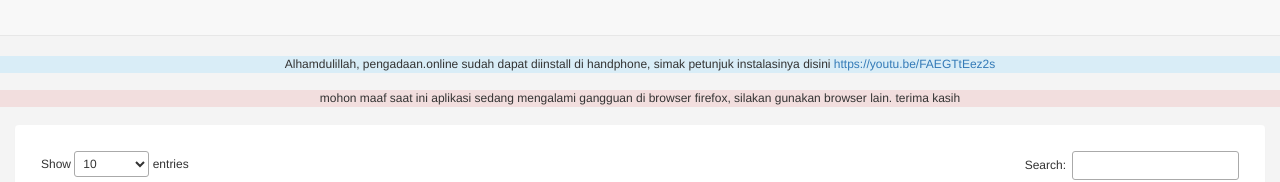
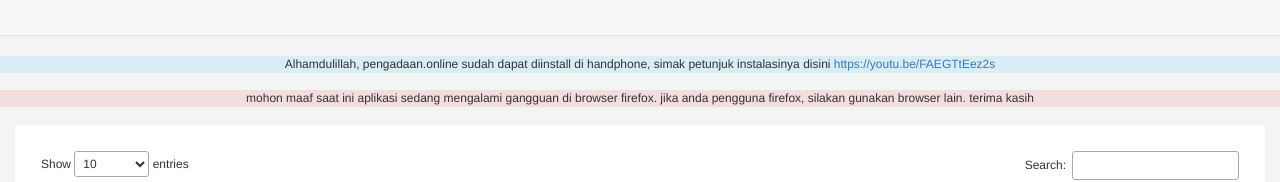
Before and after one commit to susantohenri/pengadaan.online, a plain HTML site: page index.html in a window 1280 px wide. Shown: the top 182 px of the page. Drawn offline with Linux system fonts and the light colour scheme; a script that the page names is missing.

Commit message:
jika anda

```diff
--- a/index.html
+++ b/index.html
@@ -49,7 +49,7 @@
 
     <div class="row">
       <div class=" col-xs-12 bg-danger text-center">
-        mohon maaf saat ini aplikasi sedang mengalami gangguan di browser firefox, silakan gunakan browser lain. terima kasih
+        mohon maaf saat ini aplikasi sedang mengalami gangguan di browser firefox. jika anda pengguna firefox, silakan gunakan browser lain. terima kasih
       </div>
     </div>
 
```
